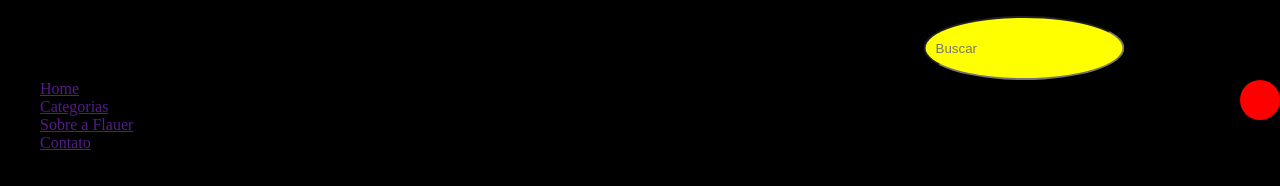
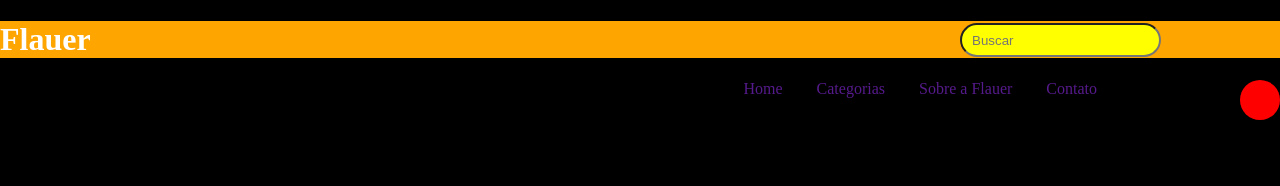
Before and after one commit to LanaBarreto/flauer, a plain HTML site: page index.html in a window 1280 px wide. Drawn offline with Linux system fonts and the light colour scheme.

Commit message:
pequenas alterações no menu, alinhamento e cores

```diff
--- a/style.css
+++ b/style.css
@@ -3,36 +3,49 @@ body {
     margin: 0;
     padding: 0;
     background: black; /* definir cor mais tarde */
+    color: white;
 }
 
 #cabecalho {
-    background: black;
-    top: 0;
+    background: orange;
+    transform: translateY(0);
+}
 
+#menu{
+    list-style: none;
+    padding-right: 10%;
+    margin: 0;
+    float: right;
+}
+
+#menu li {
+    display: inline;
+    padding: 15px;
+}
+#menu li a {
+    text-decoration: none;
+}
+#menu li a:hover{
+    color: gray;
 }
 
 .caixa-busca {
 
     position: absolute;
-    top: 6%;
-    left: 80%;
-    transform: translate(-50%, -50%);
+    left: 75%;
+    top: 5%;
     background: yellow;  /* definir cor mais tarde */
-    height: 40px;
-    border-radius: 50%;
+    height: 10px;
+    border-radius: 40px;
     padding: 10px;
 
 }
 
 .btn-busca {
-    color: black; /* definir cor mais tarde */
     float: right;
     width: 40px;
     height: 40px;
     border-radius: 50%;
     background: red; ; /* definir cor mais tarde */
     display: flex;
-    justify-content: center;
-    align-items: center;
-
 }
```
